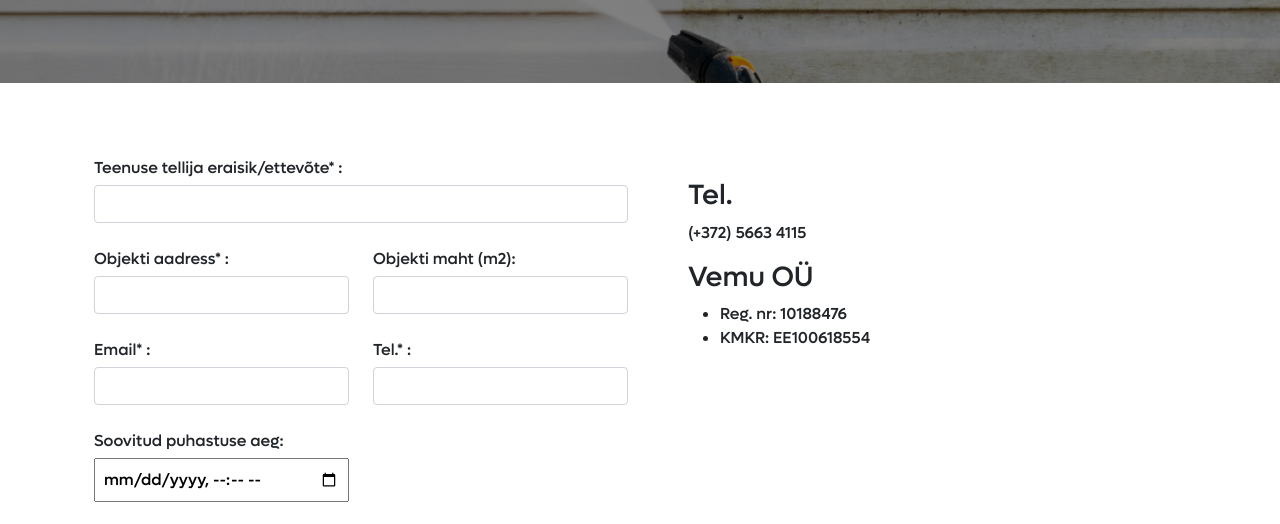
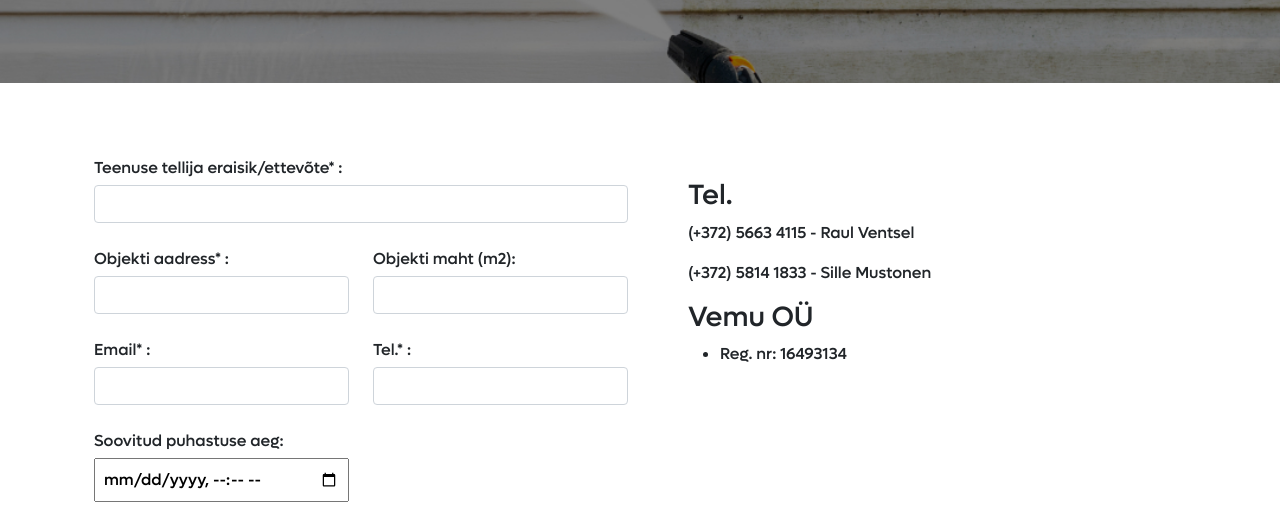
Before and after one commit to stefanlinde95/fassaadipesu, a Gatsby site: page /kontakt in a window 1280 px wide. Shown: the part 238-762 px from the top of the page. Built offline with nearby package versions, Linux system fonts and the light colour scheme; Gatsby itself is replaced by a stand-in of ours.

Commit message:
pic and contact inf

```diff
--- a/src/components/form.js
+++ b/src/components/form.js
@@ -12,13 +12,13 @@ function Form() {
           <div className="col-sm-12 col-md-6 my-5 ps-5">
             <div>
               <h3>Tel.</h3>
-              <p>(+372) 5663 4115</p>
+              <p>(+372) 5663 4115 - Raul Ventsel</p>
+              <p>(+372) 5814 1833 - Sille Mustonen </p>
             </div>
             <div>
               <h3>Vemu OÜ</h3>
               <ul>
-                <li>Reg. nr: 10188476 </li>
-                <li>KMKR: EE100618554 </li>
+                <li>Reg. nr: 16493134 </li>
               </ul>
             </div>
           </div>
@@ -149,13 +149,13 @@ function Form() {
         <div className="col-sm-12 col-md-6 my-5 ps-5">
           <div>
             <h3>Tel.</h3>
-            <p>(+372) 5663 4115</p>
+            <p>(+372) 5663 4115 - Raul Ventsel</p>
+            <p>(+372) 5814 1833 - Sille Mustonen</p>
           </div>
           <div>
             <h3>Vemu OÜ</h3>
             <ul>
-              <li>Reg. nr: 10188476 </li>
-              <li>KMKR: EE100618554 </li>
+              <li>Reg. nr: 16493134 </li>
             </ul>
           </div>
         </div>
```
Also changed, not shown: src/images/fassaadipesuOLD.jpg (added), src/portfolio/kevad 2022 fassaadipesu.jpg (added), 2 other files.
